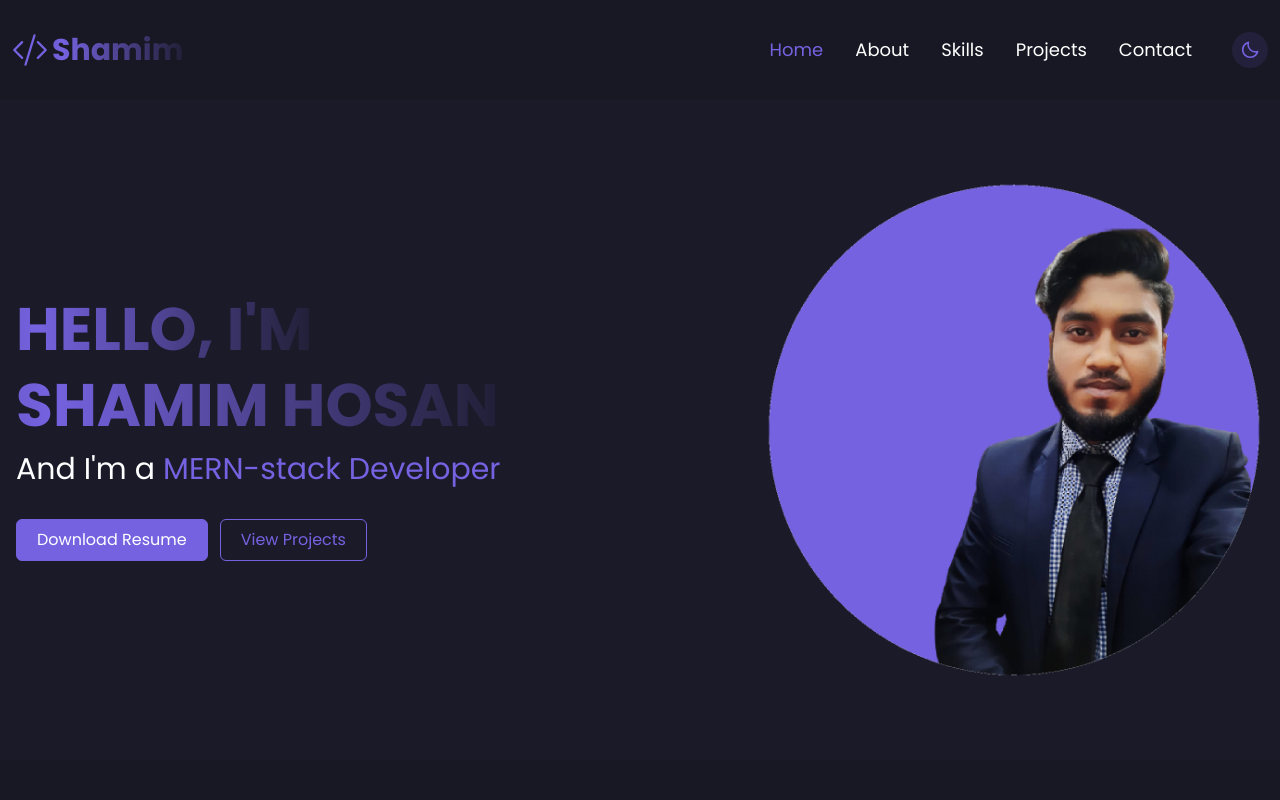
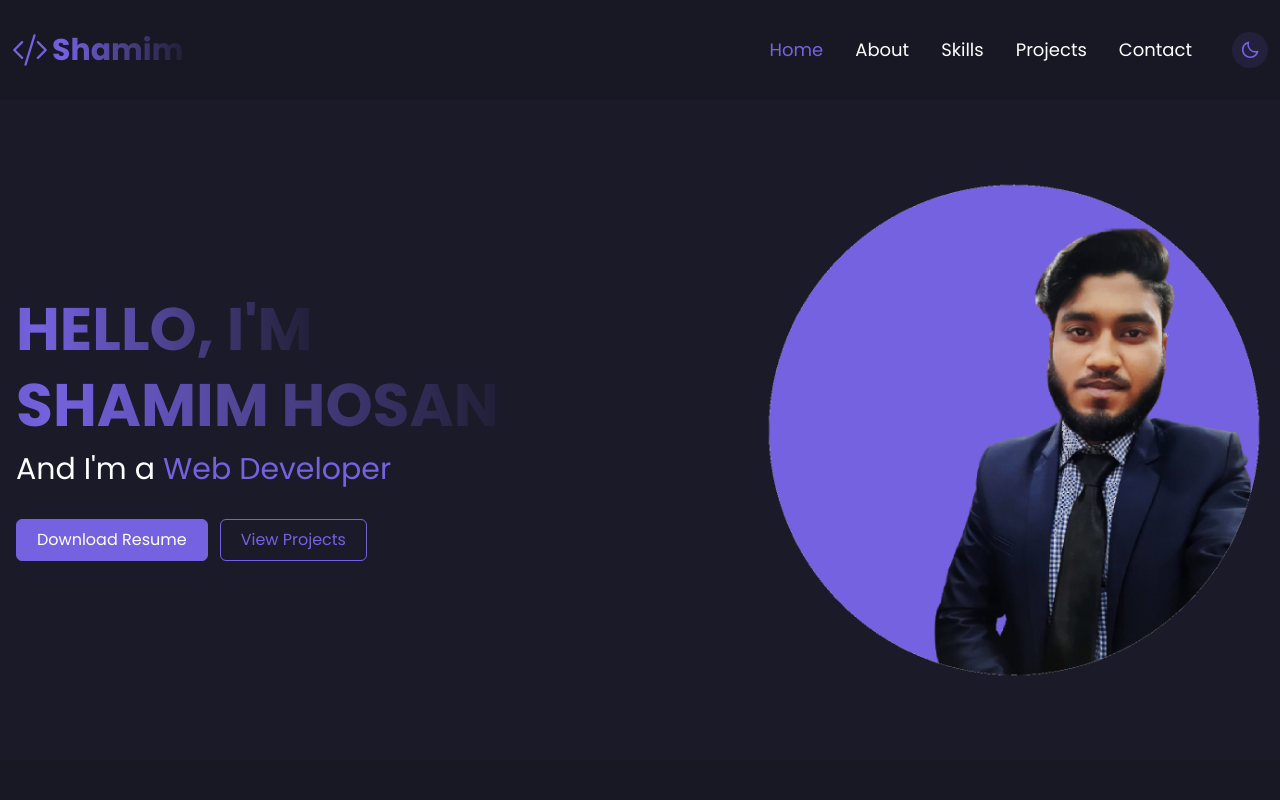
Before and after one commit to shanin18/Portfolio, a React (Vite) app: page / in a window 1280 px wide. Shown: the top 800 px of the page. Built offline with nearby package versions, Linux system fonts and the light colour scheme.

Commit message:
updated designation

```diff
--- a/src/components/Hero.jsx
+++ b/src/components/Hero.jsx
@@ -21,7 +21,7 @@ const Hero = () => {
           <Reveal>
             <h2 className="text-3xl dark:text-white mb-8">
               And I'm a
-              <span className="ml-2 text-[#7562e0]">MERN-stack Developer</span>
+              <span className="ml-2 text-[#7562e0]">Web Developer</span>
             </h2>
           </Reveal>
 
```
